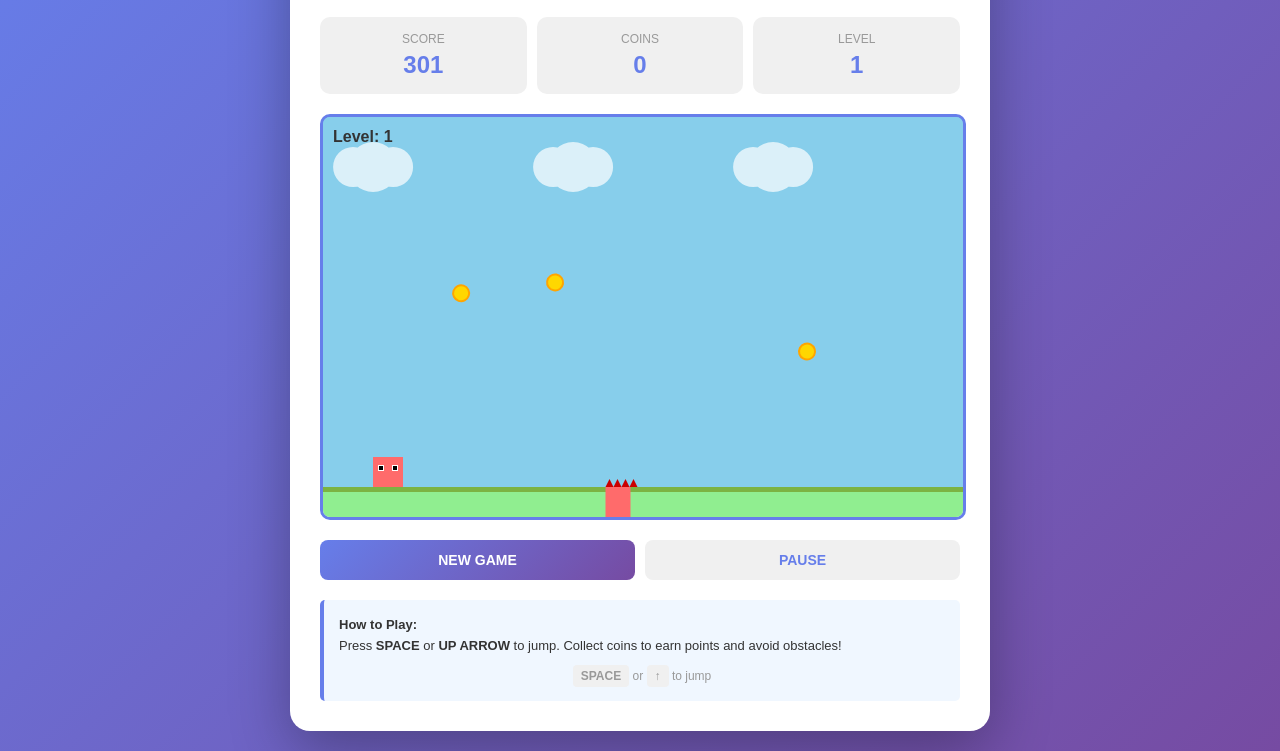
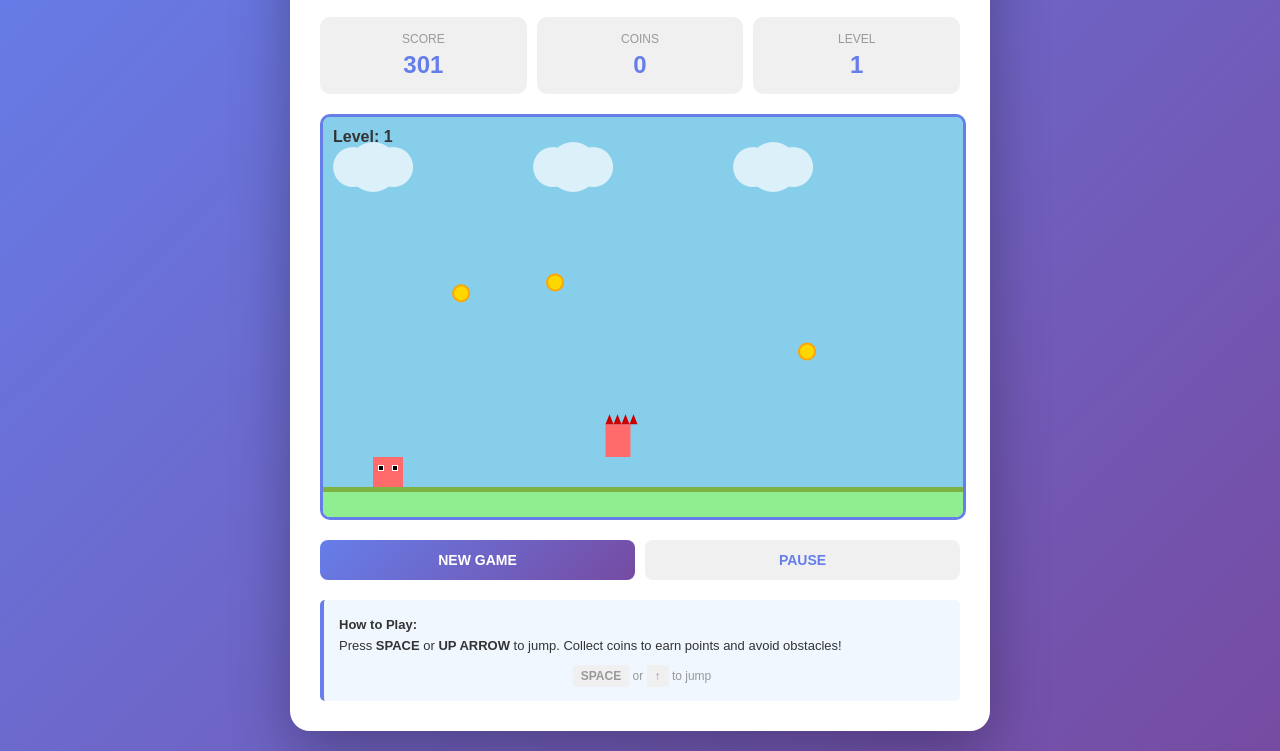
Before and after one commit to Souzafilipe91/html5-game-portfolio, a plain HTML site: page pixel-runner.html in a window 1280 px wide. Shown: the part 112-863 px from the top of the page. Drawn offline with Linux system fonts and the light colour scheme.

Commit message:
Fix: correct obstacle position and spike hitbox in Pixel Runner

```diff
--- a/pixel-runner.html
+++ b/pixel-runner.html
@@ -250,12 +250,15 @@
             }
 
             spawnObstacle() {
-                const height = 30 + Math.random() * 20;
+                const bodyHeight = 30 + Math.random() * 20;
+                const spikeHeight = 10;
                 this.obstacles.push({
                     x: this.canvas.width,
-                    y: this.groundLevel + 30,
+                    // Position the obstacle so its top (including spikes) sits at groundLevel
+                    y: this.groundLevel - bodyHeight,
                     width: 25,
-                    height: height,
+                    height: bodyHeight,
+                    spikeHeight: spikeHeight,
                     color: '#FF6B6B',
                     speed: 5 + this.level * 0.5
                 });
@@ -357,10 +360,12 @@
             }
 
             checkCollision(player, obstacle) {
+                // Hitbox includes the spike height above the obstacle body
+                const hitTop = obstacle.y - (obstacle.spikeHeight || 0);
                 return player.x < obstacle.x + obstacle.width &&
                        player.x + player.width > obstacle.x &&
                        player.y < obstacle.y + obstacle.height &&
-                       player.y + player.height > obstacle.y;
+                       player.y + player.height > hitTop;
             }
 
             createExplosion(x, y) {
@@ -444,14 +449,15 @@
 
                 // Draw obstacles
                 this.obstacles.forEach(obs => {
+                    // Draw body
                     this.ctx.fillStyle = obs.color;
                     this.ctx.fillRect(obs.x, obs.y, obs.width, obs.height);
-                    // Draw spikes
+                    // Draw spikes on top of the body (part of the hitbox)
                     this.ctx.fillStyle = '#CC0000';
                     for (let i = 0; i < obs.width; i += 8) {
                         this.ctx.beginPath();
                         this.ctx.moveTo(obs.x + i, obs.y);
-                        this.ctx.lineTo(obs.x + i + 4, obs.y - 8);
+                        this.ctx.lineTo(obs.x + i + 4, obs.y - (obs.spikeHeight || 8));
                         this.ctx.lineTo(obs.x + i + 8, obs.y);
                         this.ctx.fill();
                     }
```
